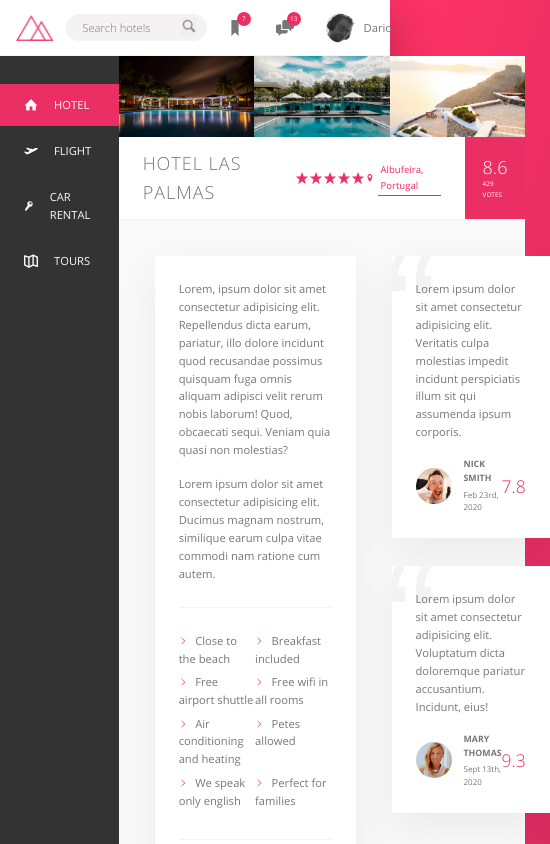
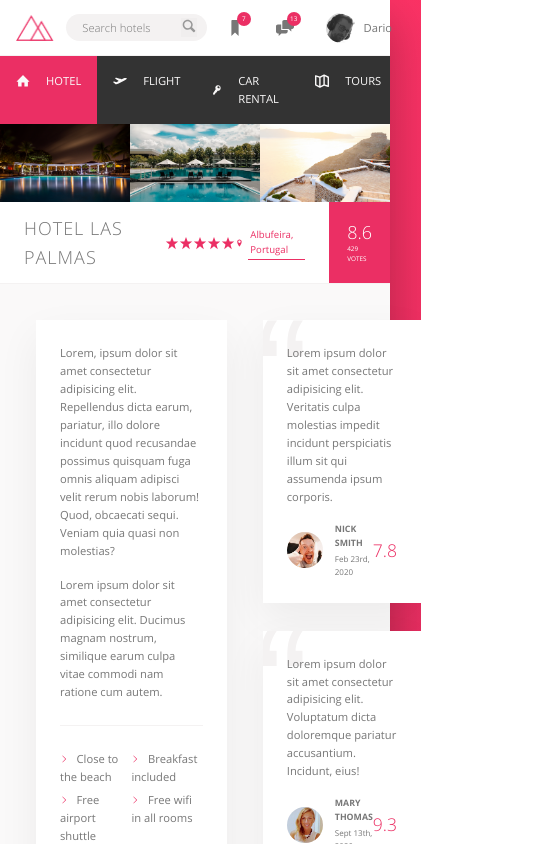
Before and after one commit to dario-piotrowicz/VueJS3-CSS_demo_Trillo_website_miniproject, a Vue app: page / in a window 390 px wide. Shown: the top 844 px of the page, 550 px wide, since content can reach past the window. Built offline with nearby package versions, Linux system fonts and the light colour scheme.

Commit message:
moved the nav-side-bar to the top on smaller screens

```diff
--- a/src/components/AppContainer.vue
+++ b/src/components/AppContainer.vue
@@ -37,5 +37,9 @@ export default {
 
 .content {
   display: flex;
+
+  @media only screen and (max-width: 930px) {
+    flex-direction: column;
+  }
 }
 </style>
--- a/src/components/NavSidebar.vue
+++ b/src/components/NavSidebar.vue
@@ -54,11 +54,24 @@
   list-style: none;
   margin-top: 3.5rem;
 
+  @media only screen and (max-width: 930px) {
+    display: flex;
+    margin: 0;
+  }
+
   &__item {
     position: relative;
 
     &:not(:last-child) {
       margin-bottom: 0.5rem;
+    }
+
+    @media only screen and (max-width: 930px) {
+      flex: 1;
+
+      &:not(:last-child) {
+        margin-bottom: 0;
+      }
     }
 
     &::before {
@@ -96,6 +109,11 @@
       display: flex;
       align-items: center;
       position: relative;
+
+      @media only screen and (max-width: 930px) {
+        justify-content: center;
+        padding: 2rem;
+      }
     }
   }
 
@@ -113,5 +131,9 @@
   text-align: center;
   padding: 2.5rem;
   color: var(--color-gray-medium);
+
+  @media only screen and (max-width: 930px) {
+    display: none;
+  }
 }
 </style>
```
